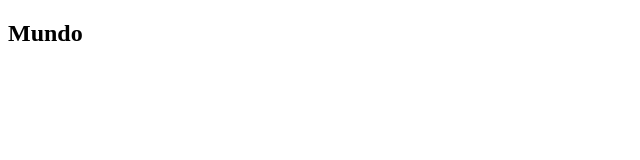
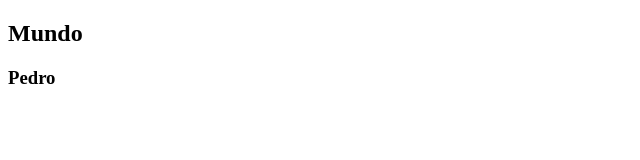
Before and after one commit to adriandomc/panpan, a plain HTML site: page index.html in a window 1280 px wide. Shown: the full height of the page, 0-640 px from the left. Drawn offline with Linux system fonts and the light colour scheme.

Commit message:
Update index.html

```diff
--- a/index.html
+++ b/index.html
@@ -5,5 +5,6 @@
   </head>
   <body>
     <h2>Mundo</h2>
+    <h3>Pedro</h3>
   </body>
 </html>
```
